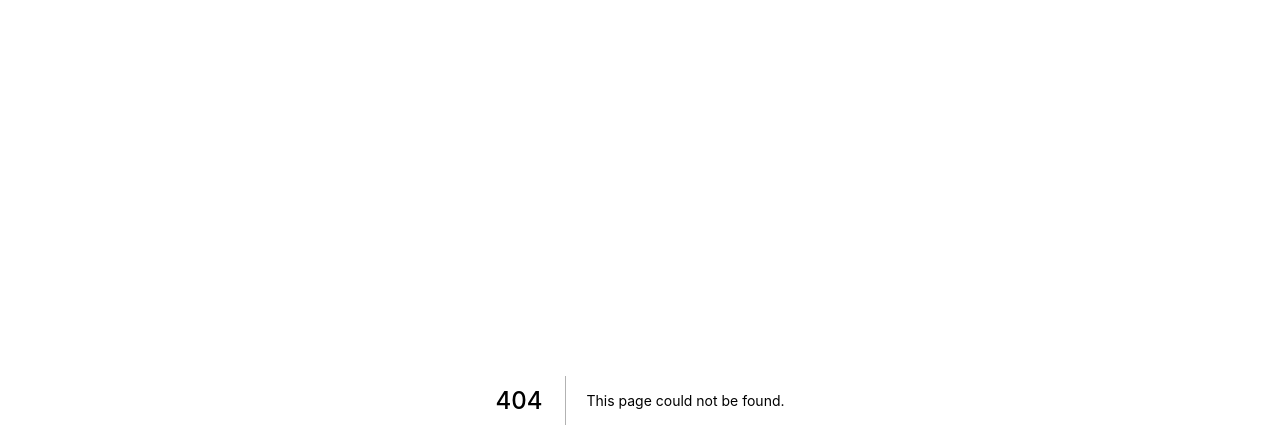
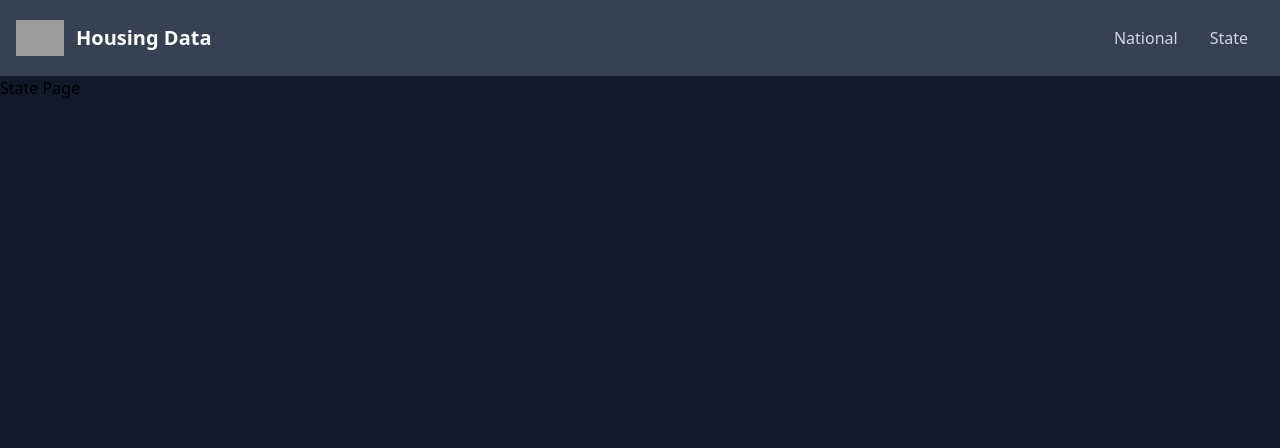
Before and after one commit to Mark-Mulligan/housing-data, a Next.js app: page /state/tx in a window 1280 px wide. Before the commit this address had no page. Shown: the top 448 px of the page. Built offline with nearby package versions, Linux system fonts and the light colour scheme; grey boxes are pictures that could not be loaded.

Commit message:
breaking out data to seperate page

```diff
--- /dev/null
+++ b/src/components/ui/Navbar.tsx
@@ -0,0 +1,63 @@
+// Next
+import Link from "next/link";
+
+const Navbar = () => {
+  return (
+    <nav className="border-gray-200 bg-gray-700 px-2 py-2.5 sm:px-4">
+      <div className="container mx-auto flex flex-wrap items-center justify-between">
+        <a href="https://flowbite.com/" className="flex items-center">
+          <img
+            src="https://flowbite.com/docs/images/logo.svg"
+            className="mr-3 h-6 sm:h-9"
+            alt="Flowbite Logo"
+          />
+          <span className="self-center whitespace-nowrap text-xl font-semibold text-white">
+            Housing Data
+          </span>
+        </a>
+        <button
+          data-collapse-toggle="navbar-default"
+          type="button"
+          className="ml-3 inline-flex items-center rounded-lg p-2 text-sm text-gray-400 hover:bg-gray-700 focus:outline-none focus:ring-2 focus:ring-gray-600 md:hidden"
+          aria-controls="navbar-default"
+          aria-expanded="false"
+        >
+          <span className="sr-only">Open main menu</span>
+          <svg
+            className="h-6 w-6"
+            aria-hidden="true"
+            fill="currentColor"
+            viewBox="0 0 20 20"
+            xmlns="http://www.w3.org/2000/svg"
+          >
+            <path
+              fill-rule="evenodd"
+              d="M3 5a1 1 0 011-1h12a1 1 0 110 2H4a1 1 0 01-1-1zM3 10a1 1 0 011-1h12a1 1 0 110 2H4a1 1 0 01-1-1zM3 15a1 1 0 011-1h12a1 1 0 110 2H4a1 1 0 01-1-1z"
+              clip-rule="evenodd"
+            ></path>
+          </svg>
+        </button>
+        <div className="hidden w-full md:block md:w-auto" id="navbar-default">
+          <ul className="mt-4 flex flex-col p-4 md:mt-0 md:flex-row md:space-x-8 md:border-0 md:font-medium">
+            <li>
+              <Link href="/" passHref={true}>
+                <a className="block rounded py-2 pr-4 pl-3 text-gray-300 md:bg-transparent md:p-0">
+                  National
+                </a>
+              </Link>
+            </li>
+            <li>
+              <Link href="/state/tx" passHref={true}>
+                <a className="block rounded py-2 pr-4 pl-3 text-gray-300 md:bg-transparent md:p-0">
+                  State
+                </a>
+              </Link>
+            </li>
+          </ul>
+        </div>
+      </div>
+    </nav>
+  );
+};
+
+export default Navbar;
--- a/src/pages/_app.tsx
+++ b/src/pages/_app.tsx
@@ -1,8 +1,14 @@
 import "../styles/globals.css";
 import type { AppType } from "next/dist/shared/lib/utils";
+import Navbar from "../components/ui/Navbar";
 
 const MyApp: AppType = ({ Component, pageProps }) => {
-  return <Component {...pageProps} />;
+  return (
+    <>
+      <Navbar />
+      <Component {...pageProps} />
+    </>
+  );
 };
 
 export default MyApp;
--- /dev/null
+++ b/src/pages/state/[stateId].tsx
@@ -0,0 +1,9 @@
+const StatePage = () => {
+  return (
+    <div>
+      <h2>State Page</h2>
+    </div>
+  );
+};
+
+export default StatePage;
```
